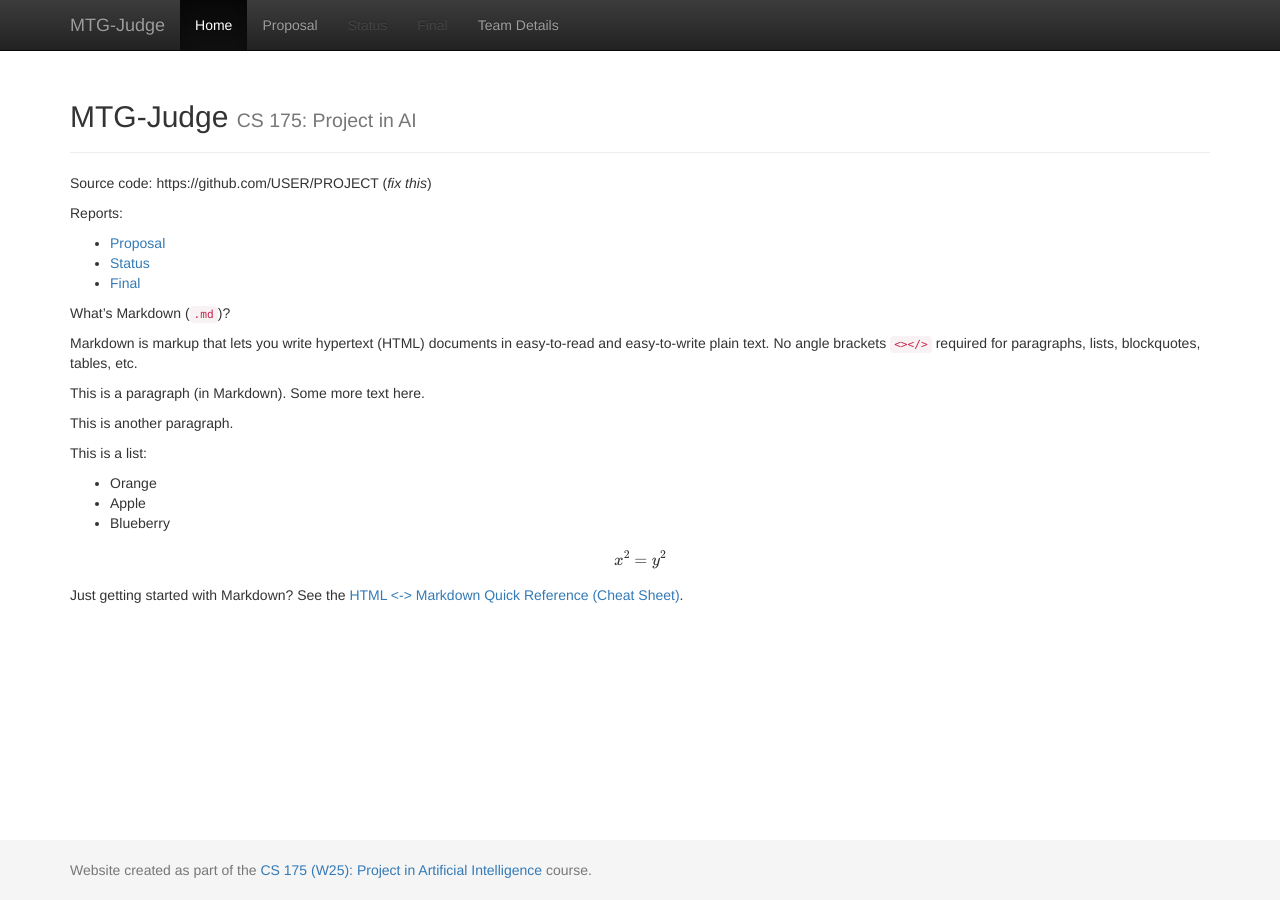
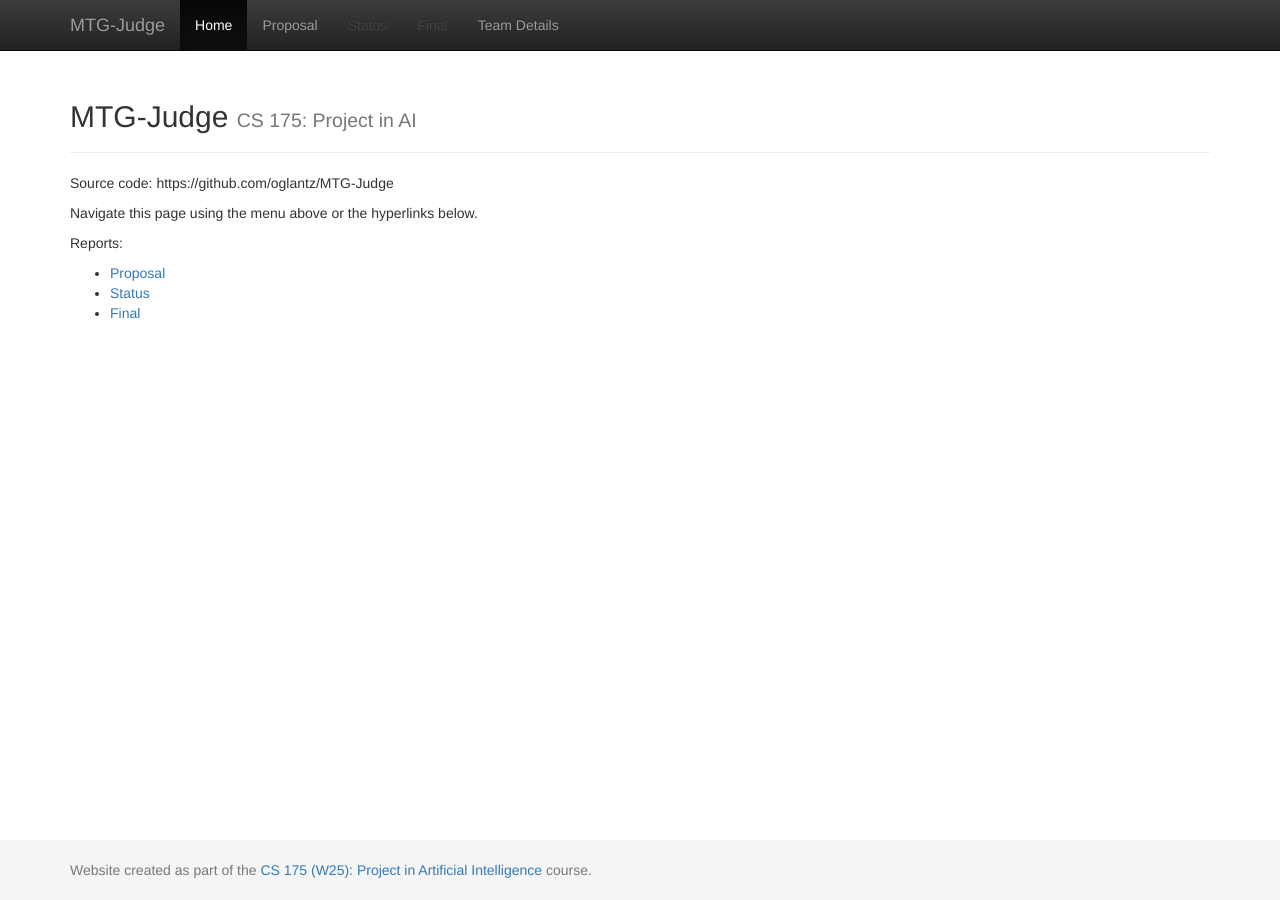
Before and after one commit to oglantz/MTG-Judge, a Jekyll site: the page built from docs/index.md, in a window 1280 px wide. Built offline with Jekyll 4.4.1, drawn with Linux system fonts in a browser that asks for light colours; formulas are drawn with MathJax 3.

Commit message:
Small changes to team and home page

```diff
--- a/docs/css/custom.css
+++ b/docs/css/custom.css
@@ -37,3 +37,19 @@ body > .container {
 code {
   font-size: 80%;
 }
+
+/* Team page: LinkedIn badge */
+.linkedin-badge {
+  display: inline-block;
+  background: #0A66C2;
+  color: #fff !important;
+  padding: 4px 12px;
+  border-radius: 4px;
+  text-decoration: none;
+  font-size: 0.9em;
+}
+.linkedin-badge:hover {
+  background: #004182;
+  color: #fff !important;
+  text-decoration: none;
+}
--- a/docs/index.md
+++ b/docs/index.md
@@ -3,38 +3,12 @@ layout: default
 title:  Home
 ---
 
-Source code: https://github.com/USER/PROJECT (_fix this_)
+Source code: https://github.com/oglantz/MTG-Judge
+
+Navigate this page using the menu above or the hyperlinks below.
 
 Reports:
 
 - [Proposal](proposal.html)
 - [Status](status.html)
 - [Final](final.html)
-
-What's Markdown (`.md`)?
-
-Markdown is markup that lets you write hypertext (HTML) documents
-in easy-to-read and easy-to-write plain text.
-No angle brackets `<></>` required for
-paragraphs, lists, blockquotes, tables, etc.
-
-
-This is a paragraph (in Markdown). Some more
-text here.
-
-This is another paragraph.
-
-This is a list:
-
-- Orange
-- Apple
-- Blueberry
-
-$$x^2 = y^2$$
-
-
-Just getting started with Markdown?
-See the [HTML <-> Markdown Quick Reference (Cheat Sheet)][quickref].
-
-
-[quickref]: https://github.com/mundimark/quickrefs/blob/master/HTML.md
```
Also changed, not shown: docs/team.md (+3 -4 lines).
